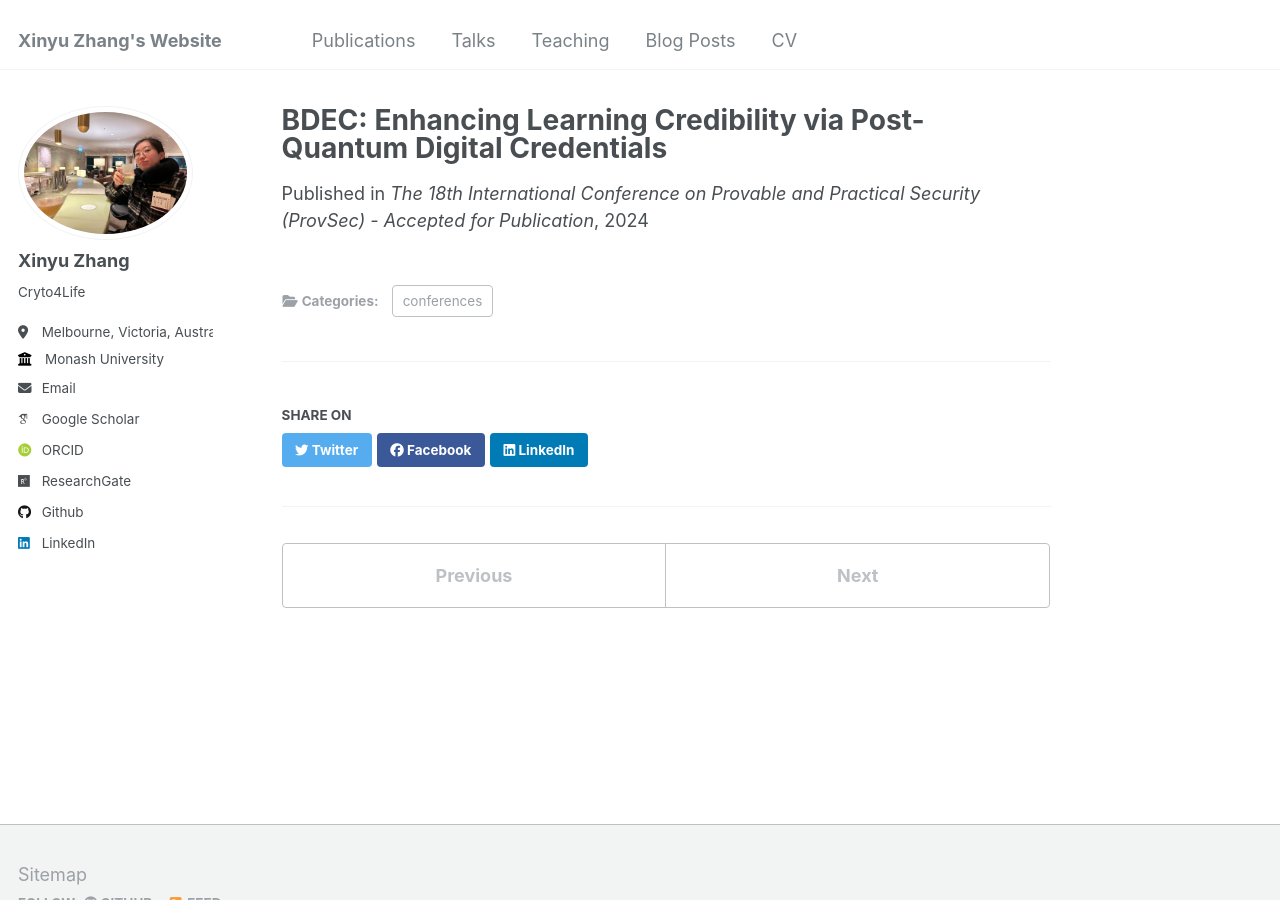
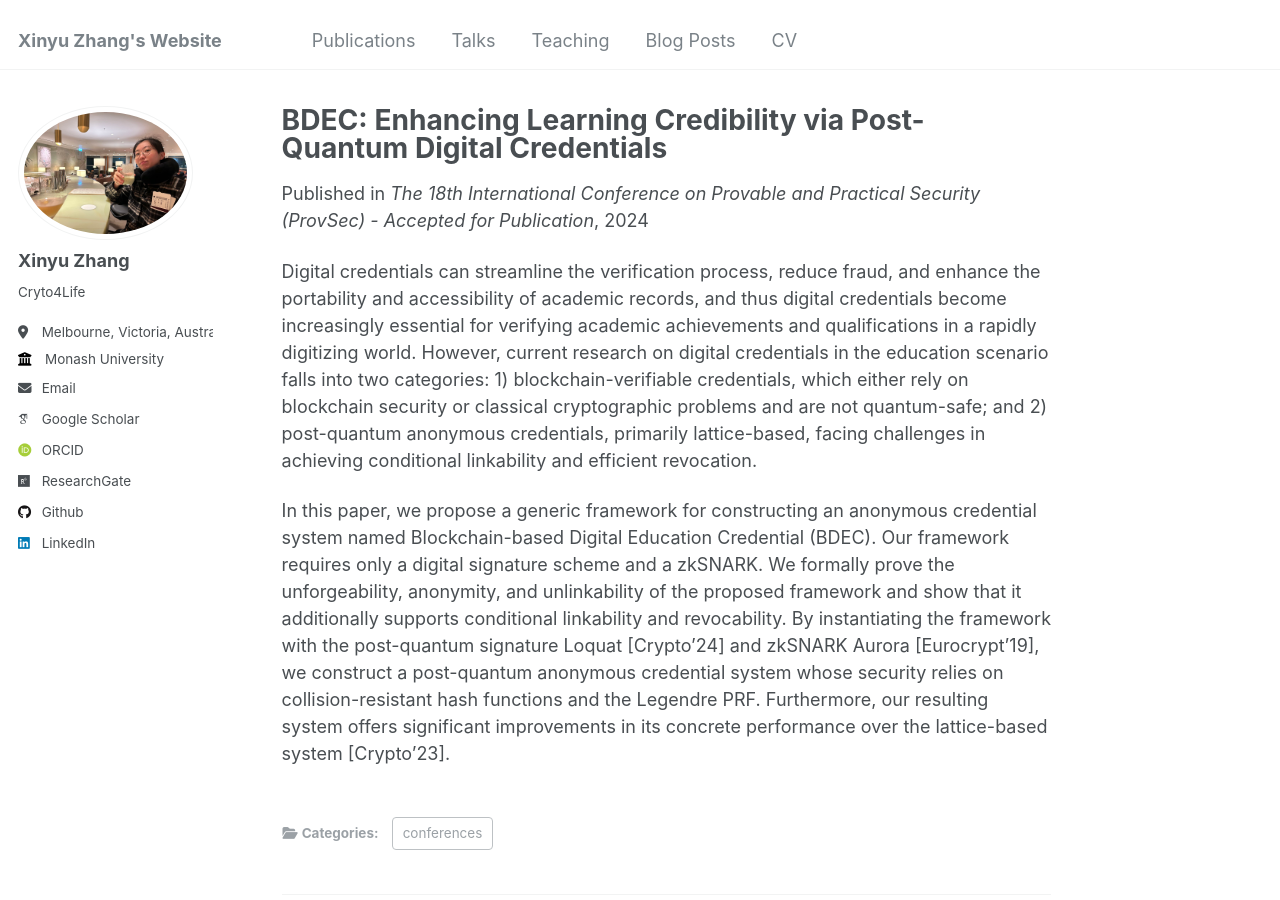
Before and after one commit to cryptome-xyz/cryptome-xyz.github.io, a Jekyll site: the page built from _publications/BDEC.md, in a window 1280 px wide and 900 px high. Built offline with Jekyll 4.4.1, drawn with Linux system fonts in a browser that asks for light colours; some web fonts are replaced.

Commit message:
Update BDEC.md

```diff
--- a/_publications/BDEC.md
+++ b/_publications/BDEC.md
@@ -7,3 +7,7 @@
 venue: 'The 18th International Conference on Provable and Practical Security (ProvSec) - Accepted for Publication'
 Authors: 'Ziyi Li, Xinyu Zhang, Hui Cui, Jun Zhao, Xuan Chen'
 ---
+
+Digital credentials can streamline the verification process, reduce fraud, and enhance the portability and accessibility of academic records, and thus digital credentials become increasingly essential for verifying academic achievements and qualifications in a rapidly digitizing world. However, current research on digital credentials in the education scenario falls into two categories: 1) blockchain-verifiable credentials, which either rely on blockchain security or classical cryptographic problems and are not quantum-safe; and 2) post-quantum anonymous credentials, primarily lattice-based, facing challenges in achieving conditional linkability and efficient revocation.
+
+In this paper, we propose a generic framework for constructing an anonymous credential system named Blockchain-based Digital Education Credential (BDEC). Our framework requires only a digital signature scheme and a zkSNARK. We formally prove the unforgeability, anonymity, and unlinkability of the proposed framework and show that it additionally supports conditional linkability and revocability. By instantiating the framework with the post-quantum signature Loquat [Crypto'24] and zkSNARK Aurora [Eurocrypt'19], we construct a post-quantum anonymous credential system whose security relies on collision-resistant hash functions and the Legendre PRF. Furthermore, our resulting system offers significant improvements in its concrete performance over the lattice-based system [Crypto'23].
```
